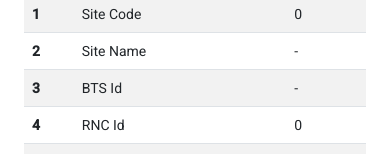
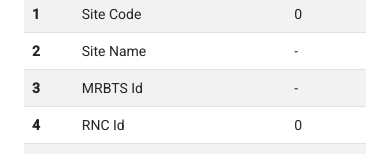
Before and after one commit to nikharsachdeva/nokia-angular, an Angular app: page /home-page in a window 390 px wide. Shown: the part 365-519 px from the top of the page. Built offline with nearby package versions, Linux system fonts and the light colour scheme.

Commit message:
responsive now fix5

```diff
--- a/src/app/home-page/home-page.component.html
+++ b/src/app/home-page/home-page.component.html
@@ -40,7 +40,7 @@
 
                 <tr>
                     <th scope="row">3</th>
-                    <td>BTS Id</td>
+                    <td>MRBTS Id</td>
                     <td>{{product.btsId}}</td>
                 </tr>
 
```
